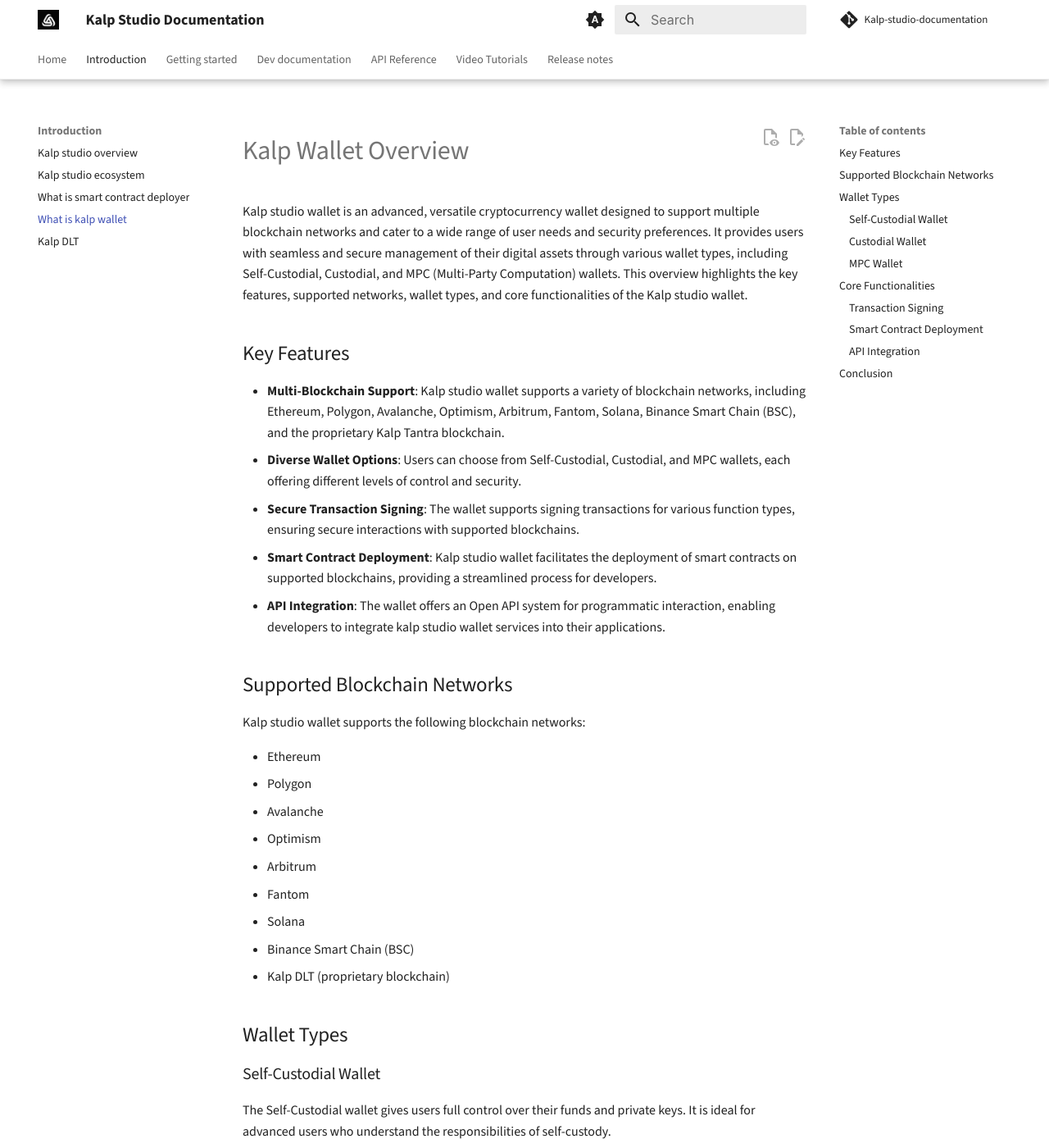
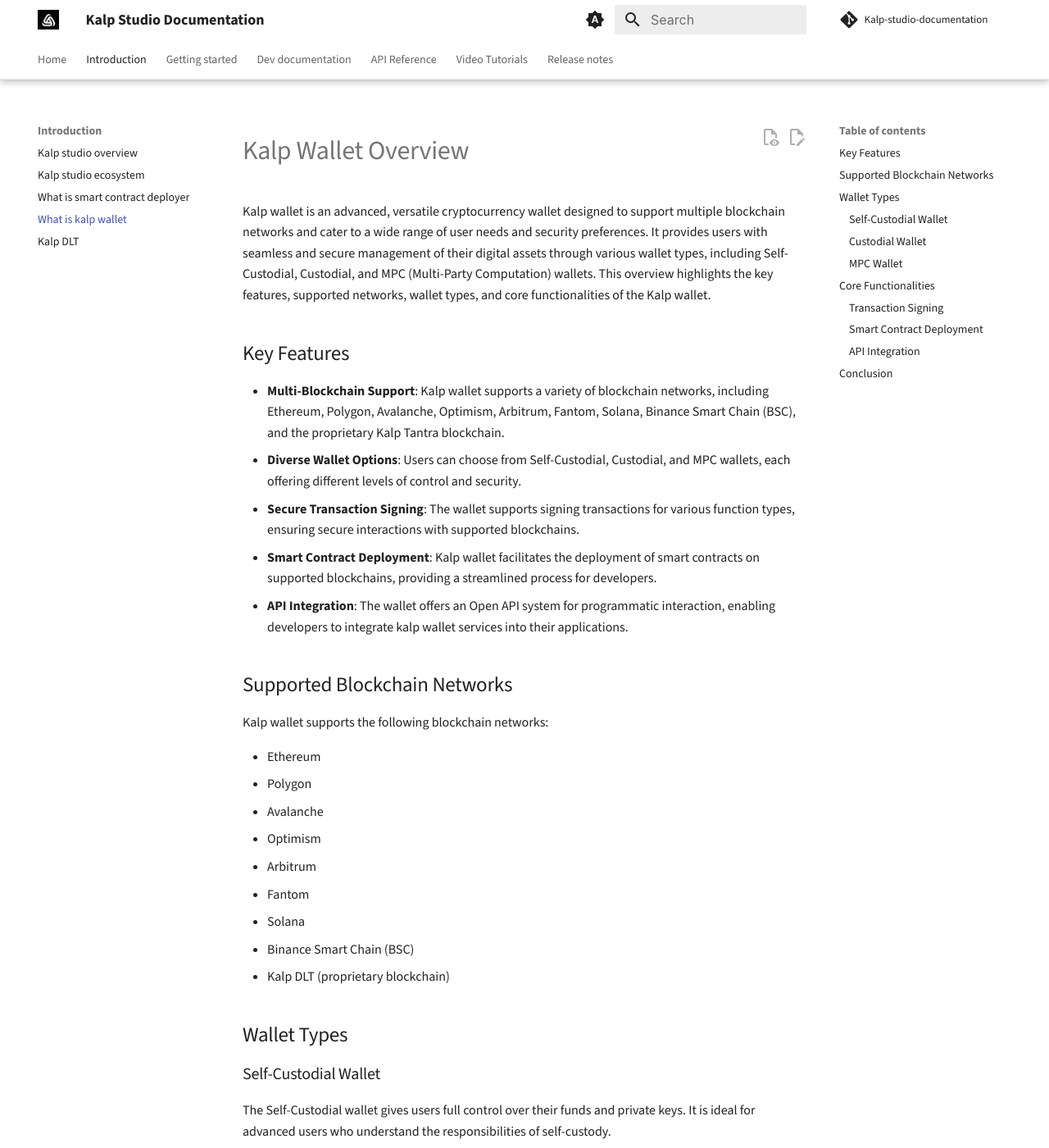
Before and after one commit to p2eengineering/kalp-studio-documentation, an MkDocs documentation site: the page built from docs/Introduction/What-is-kalp-wallet.md, in a window 1280 px wide and 1400 px high. Shown: the whole window at 82% size. Built offline with MkDocs 1.6.1 and Material for MkDocs 9.7.7, drawn with Linux system fonts in a browser that asks for light colours; some web fonts are replaced; comment, search, counter and statistics services are not loaded; some of the changed text lies outside the part shown.

Commit message:
Updated changes

```diff
--- a/docs/Introduction/What-is-kalp-wallet.md
+++ b/docs/Introduction/What-is-kalp-wallet.md
@@ -5,19 +5,19 @@
 
 # Kalp Wallet Overview
 
-Kalp studio wallet is an advanced, versatile cryptocurrency wallet designed to support multiple blockchain networks and cater to a wide range of user needs and security preferences. It provides users with seamless and secure management of their digital assets through various wallet types, including Self-Custodial, Custodial, and MPC (Multi-Party Computation) wallets. This overview highlights the key features, supported networks, wallet types, and core functionalities of the Kalp studio wallet.
+Kalp wallet is an advanced, versatile cryptocurrency wallet designed to support multiple blockchain networks and cater to a wide range of user needs and security preferences. It provides users with seamless and secure management of their digital assets through various wallet types, including Self-Custodial, Custodial, and MPC (Multi-Party Computation) wallets. This overview highlights the key features, supported networks, wallet types, and core functionalities of the Kalp wallet.
 
 ## Key Features
 
-- **Multi-Blockchain Support**: Kalp studio wallet supports a variety of blockchain networks, including Ethereum, Polygon, Avalanche, Optimism, Arbitrum, Fantom, Solana, Binance Smart Chain (BSC), and the proprietary Kalp Tantra blockchain.
+- **Multi-Blockchain Support**: Kalp  wallet supports a variety of blockchain networks, including Ethereum, Polygon, Avalanche, Optimism, Arbitrum, Fantom, Solana, Binance Smart Chain (BSC), and the proprietary Kalp Tantra blockchain.
 - **Diverse Wallet Options**: Users can choose from Self-Custodial, Custodial, and MPC wallets, each offering different levels of control and security.
 - **Secure Transaction Signing**: The wallet supports signing transactions for various function types, ensuring secure interactions with supported blockchains.
-- **Smart Contract Deployment**: Kalp studio wallet facilitates the deployment of smart contracts on supported blockchains, providing a streamlined process for developers.
-- **API Integration**: The wallet offers an Open API system for programmatic interaction, enabling developers to integrate kalp studio wallet services into their applications.
+- **Smart Contract Deployment**: Kalp wallet facilitates the deployment of smart contracts on supported blockchains, providing a streamlined process for developers.
+- **API Integration**: The wallet offers an Open API system for programmatic interaction, enabling developers to integrate kalp wallet services into their applications.
 
 ## Supported Blockchain Networks
 
-Kalp studio wallet supports the following blockchain networks:
+Kalp wallet supports the following blockchain networks:
 
 - Ethereum
 - Polygon
@@ -42,7 +42,7 @@
 
 The Custodial wallet offers a more user-friendly experience by managing private keys on behalf of the user. It is suitable for users who prefer convenience and ease of use.
 
-- **Managed Keys**: Private keys are generated and managed by the Kalp studio wallet service.
+- **Managed Keys**: Private keys are generated and managed by the Kalp wallet service.
 - **Encryption**: Private keys are encrypted and securely stored in both the database and a secure vault.
 
 ### MPC Wallet
@@ -56,25 +56,25 @@
 
 ### Transaction Signing
 
-Kalp studio wallet supports signing transactions for various function types across supported blockchains, ensuring secure and authenticated interactions.
+Kalp wallet supports signing transactions for various function types across supported blockchains, ensuring secure and authenticated interactions.
 
 - **Supported Function Types**: View, Pure, Payable, and Non-payable functions.
 - **Secure Signing**: Transactions are signed using the appropriate wallet type, ensuring security.
 
 ### Smart Contract Deployment
 
-Kalp studio wallet facilitates the deployment of smart contracts on supported blockchains, providing a streamlined process for developers.
+Kalp wallet facilitates the deployment of smart contracts on supported blockchains, providing a streamlined process for developers.
 
 - **Supported File Types**: Solidity (.sol) files for EVM-compatible blockchains and ZIP files for Kalp Tantra code deployment.
 - **Deployment Process**: The service compiles and processes the code, signs the deployment transaction, and broadcasts it to the selected blockchain network.
 
 ### API Integration
 
-Kalp studio wallet offers an Open API system that allows users to interact with wallet services programmatically.
+Kalp wallet offers an Open API system that allows users to interact with wallet services programmatically.
 
 - **API Key Management**: Each user is assigned a unique API key for authentication.
-- **Secure Communication**: API keys and tokens provide secure and authenticated access to Kalp studio wallet services.
+- **Secure Communication**: API keys and tokens provide secure and authenticated access to Kalp wallet services.
 
 ## Conclusion
 
-Kalp studio wallet is a comprehensive and secure cryptocurrency wallet service designed to meet the diverse needs of users and developers. With its support for multiple blockchain networks, various wallet types, and robust security features, Kalp studio wallet is well-positioned to provide a seamless and secure experience for managing digital assets.
+Kalp wallet is a comprehensive and secure cryptocurrency wallet service designed to meet the diverse needs of users and developers. With its support for multiple blockchain networks, various wallet types, and robust security features, Kalp wallet is well-positioned to provide a seamless and secure experience for managing digital assets.
```
